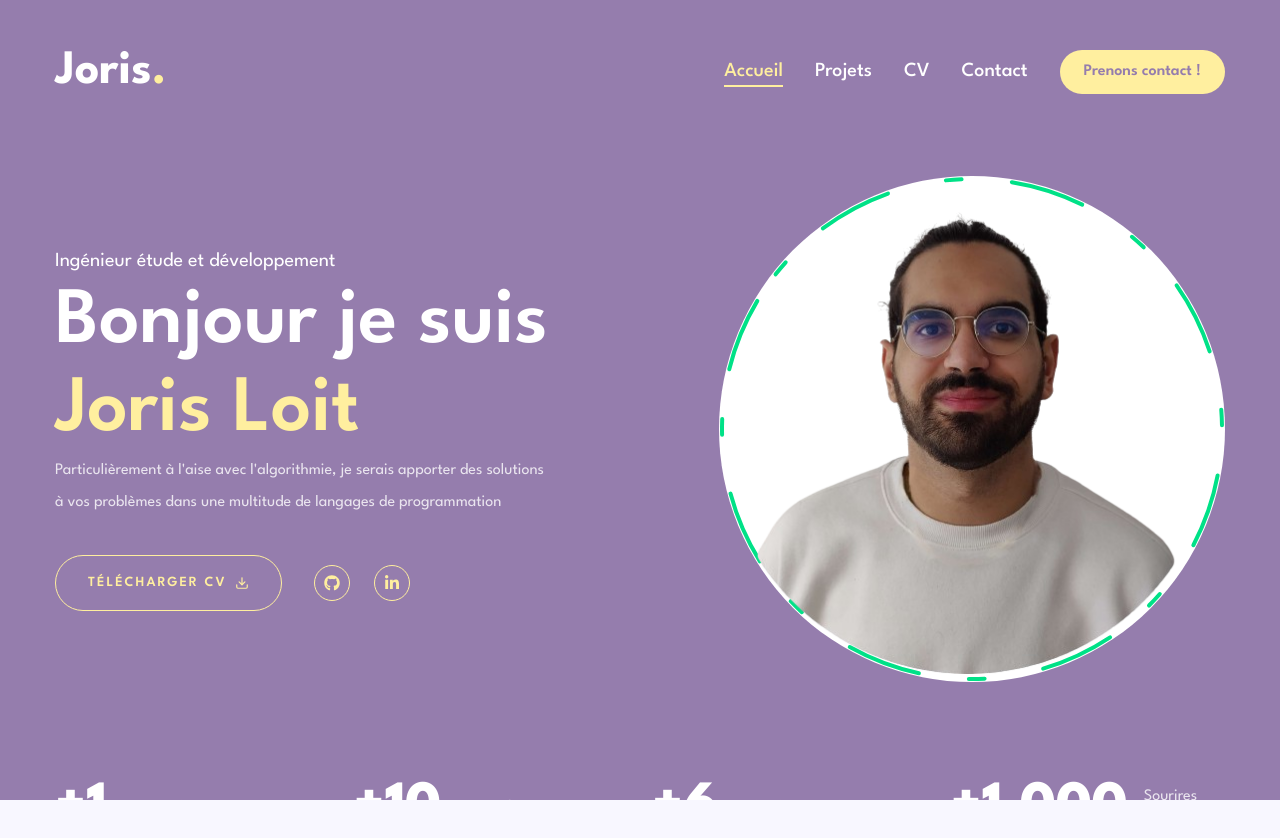
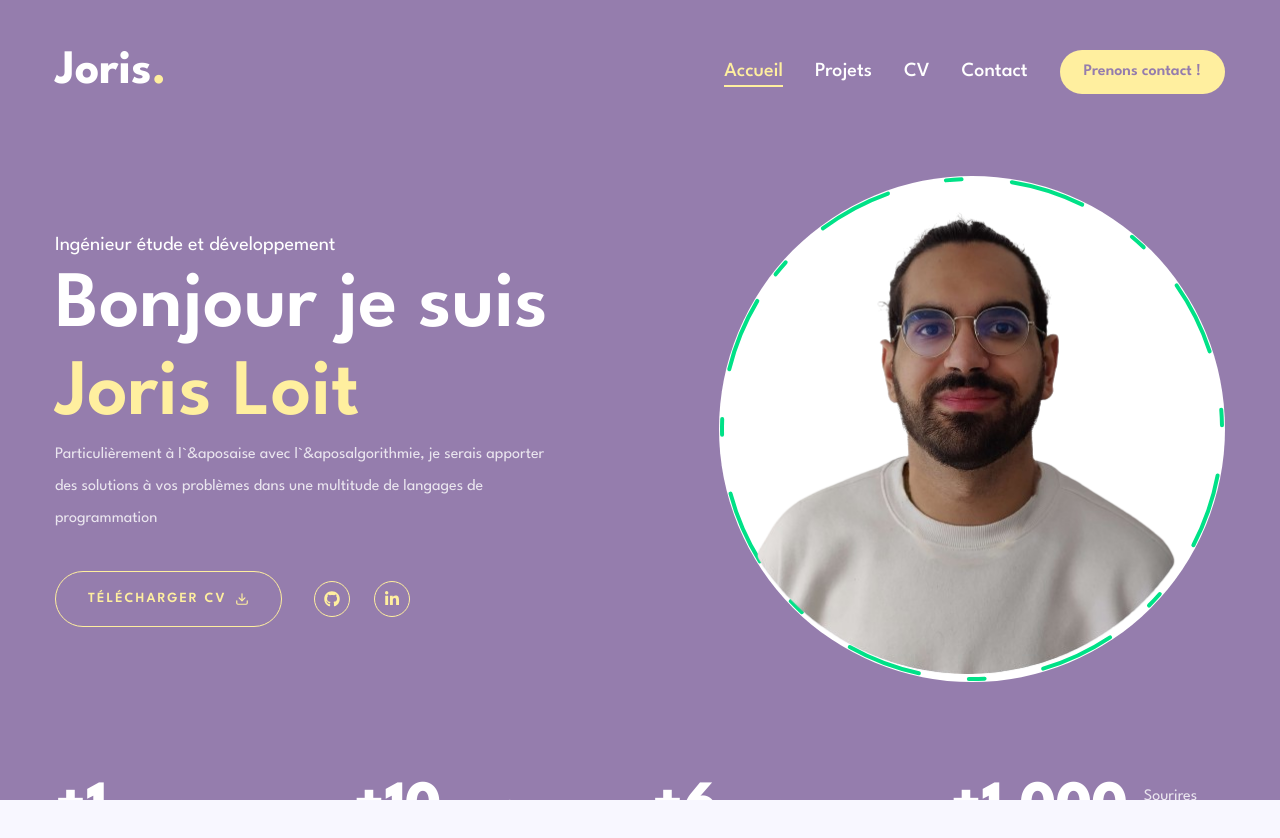
Before and after one commit to JorisLoit/portfolio, a Next.js app: page / in a window 1280 px wide. Built offline with nearby package versions, Linux system fonts and the light colour scheme.

Commit message:
Fix deploy

```diff
--- a/app/contact/page.tsx
+++ b/app/contact/page.tsx
@@ -9,7 +9,7 @@ import emailjs from "@emailjs/browser";
 import { useRef } from "react";
 
 const info = aboutMe.info;
-const page = () => {
+const Contact = () => {
   const infoTel = info.find((value) => {
     return value.fieldName === "Téléphone";
   });
@@ -90,4 +90,4 @@ const page = () => {
   );
 };
 
-export default page;
+export default Contact;
--- a/app/page.tsx
+++ b/app/page.tsx
@@ -15,7 +15,7 @@ const Home = () => {
               <span className="text-accent">Joris Loit</span>
             </h1>
             <p className="max-w-[500px] mb-9 text-white/80">
-              Particulièrement à l'aise avec l'algorithmie, je serais apporter
+              Particulièrement à l`&aposaise avec l`&aposalgorithmie, je serais apporter
               des solutions à vos problèmes dans une multitude de langages de
               programmation
             </p>
```
